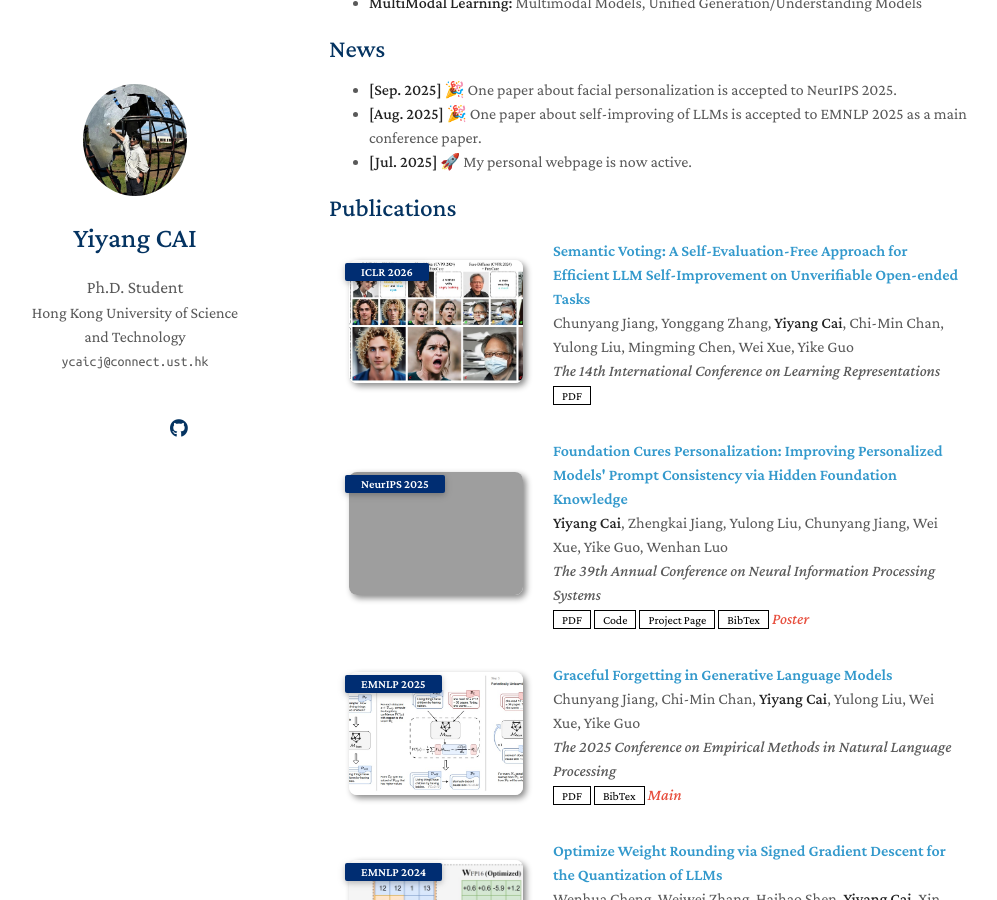
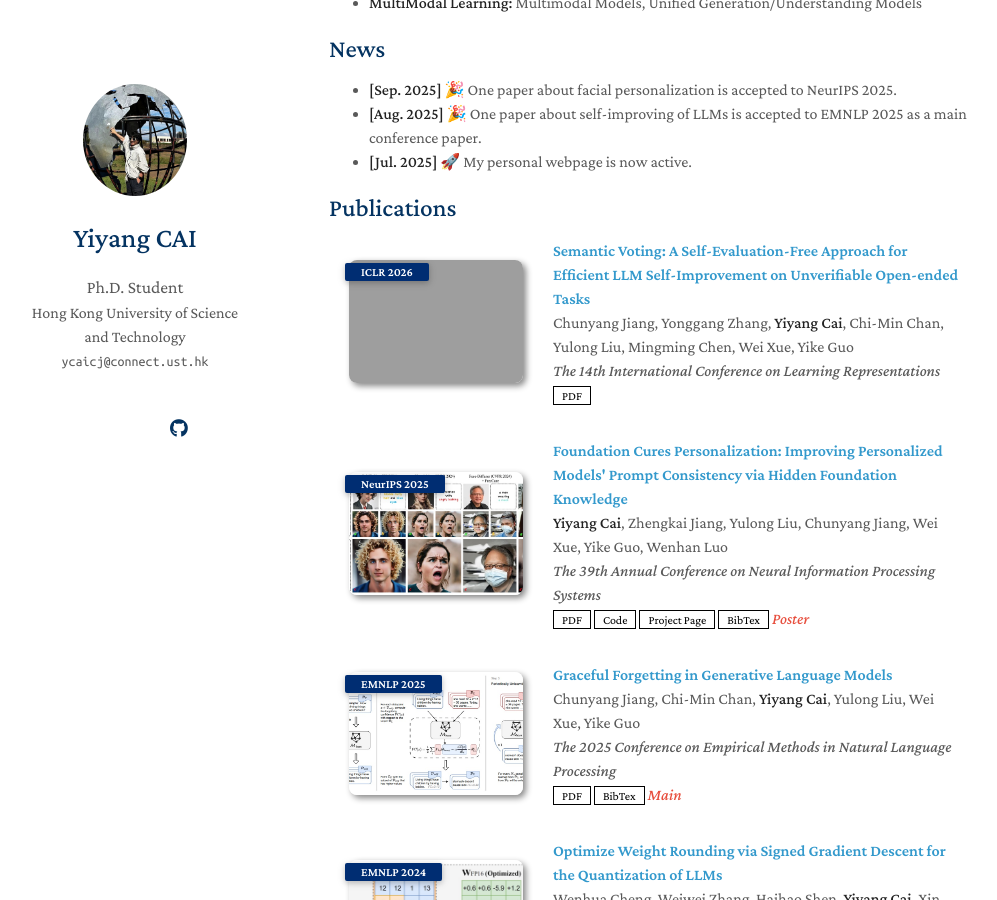
Before and after one commit to YIYANGCAI/YIYANGCAI.github.io, a Jekyll site: the page built from index.md, in a window 1280 px wide and 900 px high, scrolled down 392 px. Shown: the whole window, without its empty margins (141-1138 px from the left). Built offline with Jekyll 4.4.1, drawn with Linux system fonts in a browser that asks for light colours; a style sheet for code colours, icons or effects is not loaded; our own code applies the rules of GitHub Pages for plain Markdown files; grey boxes are pictures that could not be loaded.

Commit message:
Update publications.yml

```diff
--- a/_data/publications.yml
+++ b/_data/publications.yml
@@ -5,7 +5,7 @@ main:
     conference_short: ICLR 2026
     conference: The 14th International Conference on Learning Representations
     pdf: https://arxiv.org/pdf/2509.23067
-    image: ./assets/img/papers/freecure.png
+    image: ./assets/img/papers/svsi.png
 
   - title: "Foundation Cures Personalization: Improving Personalized Models' Prompt Consistency via Hidden Foundation Knowledge"
     authors: <strong>Yiyang Cai</strong>, Zhengkai Jiang, Yulong Liu, Chunyang Jiang, Wei Xue, Yike Guo, Wenhan Luo
@@ -15,7 +15,7 @@ main:
     code: https://github.com/YIYANGCAI/FreeCure
     page: https://yiyangcai.github.io/freecure-aigc.github.io/
     bibtex: https://bib.yliu.me/MICCAI23.txt
-    image: ./assets/img/papers/svsi.png
+    image: ./assets/img/papers/freecure.png
     notes: Poster
 
   - title: "Graceful Forgetting in Generative Language Models"
```
